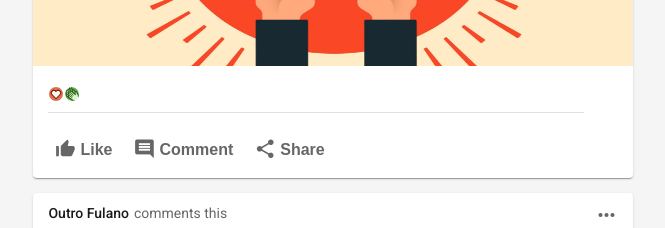
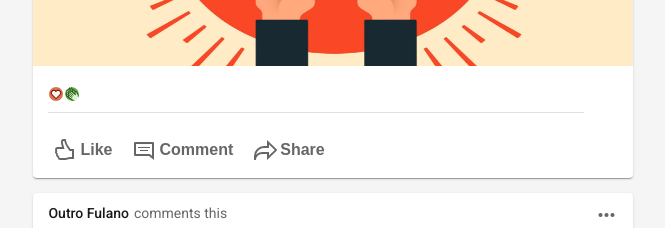
Before and after one commit to lucasalvessouza/linkedin-angular, an Angular app: page / in a window 1280 px wide. Shown: the part 800-1028 px from the top of the page, without its empty margins (283-948 px from the left). Built offline with nearby package versions, Linux system fonts and the light colour scheme.

Commit message:
add tooltip reactions

```diff
--- a/src/app/home/feed-post/feed-post.component.css
+++ b/src/app/home/feed-post/feed-post.component.css
@@ -130,8 +130,14 @@
   color: rgba(0,0,0,.6);
 }
 
-.button-post > div >mat-icon {
+.button-post > div > svg {
   font-size: 1.4rem;
+  margin-right: 3px;
+}
+
+.button-post > div > img {
+  width: 24px;
+  height: 24px;
   margin-right: 3px;
 }
 
@@ -139,3 +145,78 @@
   margin: auto;
   font-weight: 600;
 }
+
+.tooltip {
+  position: relative;
+  display: inline-block;
+}
+
+.tooltip .tooltiptext {
+  visibility: hidden;
+  width: 200px;
+  height: 30px;
+  background-color: #fff;
+  text-align: center;
+  padding: 10px 0;
+  position: absolute;
+  z-index: 1;
+  bottom: 120%;
+  left: -59px;
+  opacity: 0;
+  box-shadow: 0 0 0 1px rgba(0,0,0,.15), 0 4px 6px rgba(0,0,0,.2);
+  border-radius: 300px;
+  transition: opacity 0.3s;
+}
+
+.tooltip .tooltiptext::after {
+  content: "";
+  position: absolute;
+  top: 100%;
+  left: 50%;
+  margin-left: -5px;
+  border-width: 5px;
+}
+
+.has-tooltip:hover .tooltiptext {
+  visibility: visible;
+  opacity: 1;
+}
+
+.tooltip-button {
+  background: none!important;
+  border: none;
+  cursor: pointer;
+  position: relative;
+  top: 0px;
+  transition: top ease 0.5s;
+}
+
+
+.tooltip-button:focus {
+  outline: none;
+}
+
+.tooltip-button > img {
+  width: 30px;
+}
+
+.tooltip-button:hover{
+  top: -10px;
+}
+
+
+.love {
+  color: var(--warm-red-60,#e55800);
+}
+
+.celebrate {
+  color: var(--system-green-70,#2f7b15);
+}
+
+.interesting {
+  color: var(--amber-60,#9b8443);
+}
+
+.like {
+  color: #0073b1;
+}
--- a/src/app/home/feed-post/feed-post.component.html
+++ b/src/app/home/feed-post/feed-post.component.html
@@ -46,23 +46,58 @@
     </div>
 
     <div class="feed-post-content-actions feed-padding">
-      <button class="button-post">
-        <div>
-          <mat-icon>thumb_up_alt</mat-icon>
-          <span>Like</span>
+      <button class="button-post has-tooltip">
+        <div class="tooltip">
+          <ng-template [ngIf]="!postReaction" [ngIfElse]="hasPostReaction">
+            <svg xmlns="http://www.w3.org/2000/svg" viewBox="0 0 24 24" data-supported-dps="24x24" fill="currentColor"
+              width="24" height="24" focusable="false">
+              <path
+                d="M17.51 11l-2.15-3a14.81 14.81 0 01-2.25-5.29L12.74 1H10.5A2.5 2.5 0 008 3.5v.58a9 9 0 00.32 2.39L9 9H4.66A2.61 2.61 0 002 11.4a2.48 2.48 0 00.39 1.43 2.48 2.48 0 00.69 3.39 2.46 2.46 0 001.45 2.92 2.47 2.47 0 000 .36A2.5 2.5 0 007 22h4.52a8 8 0 001.94-.24l3-.76H21V11h-3.49zM19 19h-2.12l-3.41.82A6 6 0 0112 20H7a.9.9 0 01-.9-.89v-.14l.15-1-1-.4a.9.9 0 01-.55-.83.93.93 0 010-.22l.3-.95-.73-.57a.9.9 0 01-.39-.74.88.88 0 01.12-.44l.46-.72-.46-.72a.88.88 0 01-.14-.51 1 1 0 011-.87h6.64l-1.3-4.7a9 9 0 01-.33-2.37v-.55a.5.5 0 01.5-.5h.95a17.82 17.82 0 002.52 6.22L16.6 13H19v6z">
+              </path>
+            </svg>
+            <span>Like</span>
+          </ng-template>
+          <ng-template #hasPostReaction>
+            <img src="assets/img/reactions/{{postReaction}}.svg">
+            <span [class]="postReaction">{{postReaction | titlecase}}</span>
+          </ng-template>
+          <span class="tooltiptext">
+            <button class="tooltip-button" (click)="clickReaction('like')">
+              <img src="assets/img/reactions/like.svg" alt="">
+            </button>
+            <button class="tooltip-button" (click)="clickReaction('celebrate')">
+              <img src="assets/img/reactions/celebrate.svg" alt="">
+            </button>
+            <button class="tooltip-button" (click)="clickReaction('love')">
+              <img src="assets/img/reactions/love.svg" alt="">
+            </button>
+            <button class="tooltip-button" (click)="clickReaction('interesting')">
+              <img src="assets/img/reactions/interesting.svg" alt="">
+            </button>
+          </span>
         </div>
       </button>
 
       <button class="button-post">
         <div>
-          <mat-icon>insert_comment</mat-icon>
+          <svg xmlns="http://www.w3.org/2000/svg" viewBox="0 0 24 24" data-supported-dps="24x24" fill="currentColor"
+            width="24" height="24" focusable="false">
+            <path
+              d="M18 10H6V9h12v1zm4-5v17l-5-4H3a1 1 0 01-1-1V5a1 1 0 011-1h18a1 1 0 011 1zm-2 1H4v10h13.7l2.3 1.84V6zm-4 6H8v1h8v-1z">
+            </path>
+          </svg>
           <span>Comment</span>
         </div>
       </button>
 
       <button class="button-post">
         <div>
-          <mat-icon>share</mat-icon>
+          <svg xmlns="http://www.w3.org/2000/svg" viewBox="0 0 24 24" data-supported-dps="24x24" fill="currentColor"
+            width="24" height="24" focusable="false">
+            <path
+              d="M24 12a1.18 1.18 0 00-.36-.84L14 2v6h-3A10 10 0 001 18v4h1.87A6.11 6.11 0 019 16h5v6l9.63-9.14A1.18 1.18 0 0024 12zm-8 5.54V14H9a8.15 8.15 0 00-6 2.84A8 8 0 0111 10h5V6.48L21.81 12z">
+            </path>
+          </svg>
           <span>Share</span>
         </div>
       </button>
--- a/src/app/home/feed-post/feed-post.component.ts
+++ b/src/app/home/feed-post/feed-post.component.ts
@@ -9,9 +9,15 @@ export class FeedPostComponent implements OnInit {
 
   @Input() post
 
+  postReaction
+
   constructor() { }
 
   ngOnInit(): void {
   }
 
+  clickReaction(reaction) {
+    this.postReaction = reaction
+  }
+
 }
```
